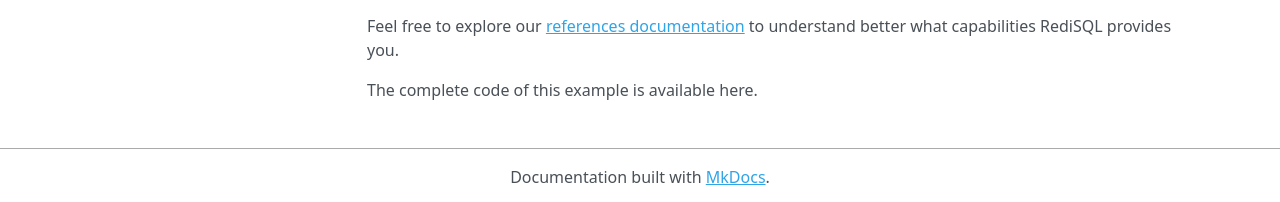
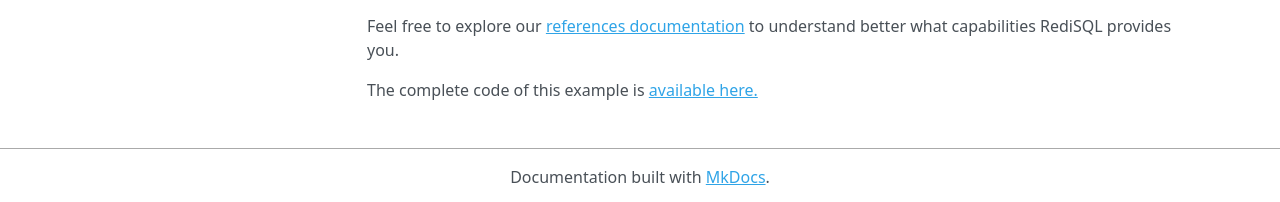
Before and after one commit to RedBeardLab/rediSQL, an MkDocs documentation site: the page built from doc/docs/blog/golang/using-redisql-with-golang.md, in a window 1280 px wide and 900 px high, scrolled down 2385 px. Shown: the part 695-897 px from the top of the window. Built offline with MkDocs 1.6.1, drawn with Linux system fonts in a browser that asks for light colours; nearby versions of some CDN libraries; old or Windows-style settings are respelled for this version of MkDocs; some of the changed lines change nothing that is shown.

Commit message:
fix url to go source code

```diff
--- a/doc/docs/blog/golang/using-redisql-with-golang.md
+++ b/doc/docs/blog/golang/using-redisql-with-golang.md
@@ -12,7 +12,7 @@
 
 To load RediSQL is sufficient to pass it as argument to the redis-server: `./redis-server --loadmodule /path/to/redisql.so`
 
-The whole code show in this example is reachable [here](https://github.com/RedBeardLab/rediSQL/blob/master/doc/docs/blog/python/src/simple.py).
+The whole code show in this example is reachable [here](https://github.com/RedBeardLab/rediSQL/blob/master/doc/docs/blog/golang/main.go)
 
 ## Creating a Redis Pooled Connection
 
@@ -148,7 +148,7 @@
 
 Feel free to explore our [references documentation][ref] to understand better what capabilities RediSQL provides you.
 
-The complete code of this example is available here.
+The complete code of this example is [available here.](https://github.com/RedBeardLab/rediSQL/blob/master/doc/docs/blog/golang/main.go)
 
 
 
```
